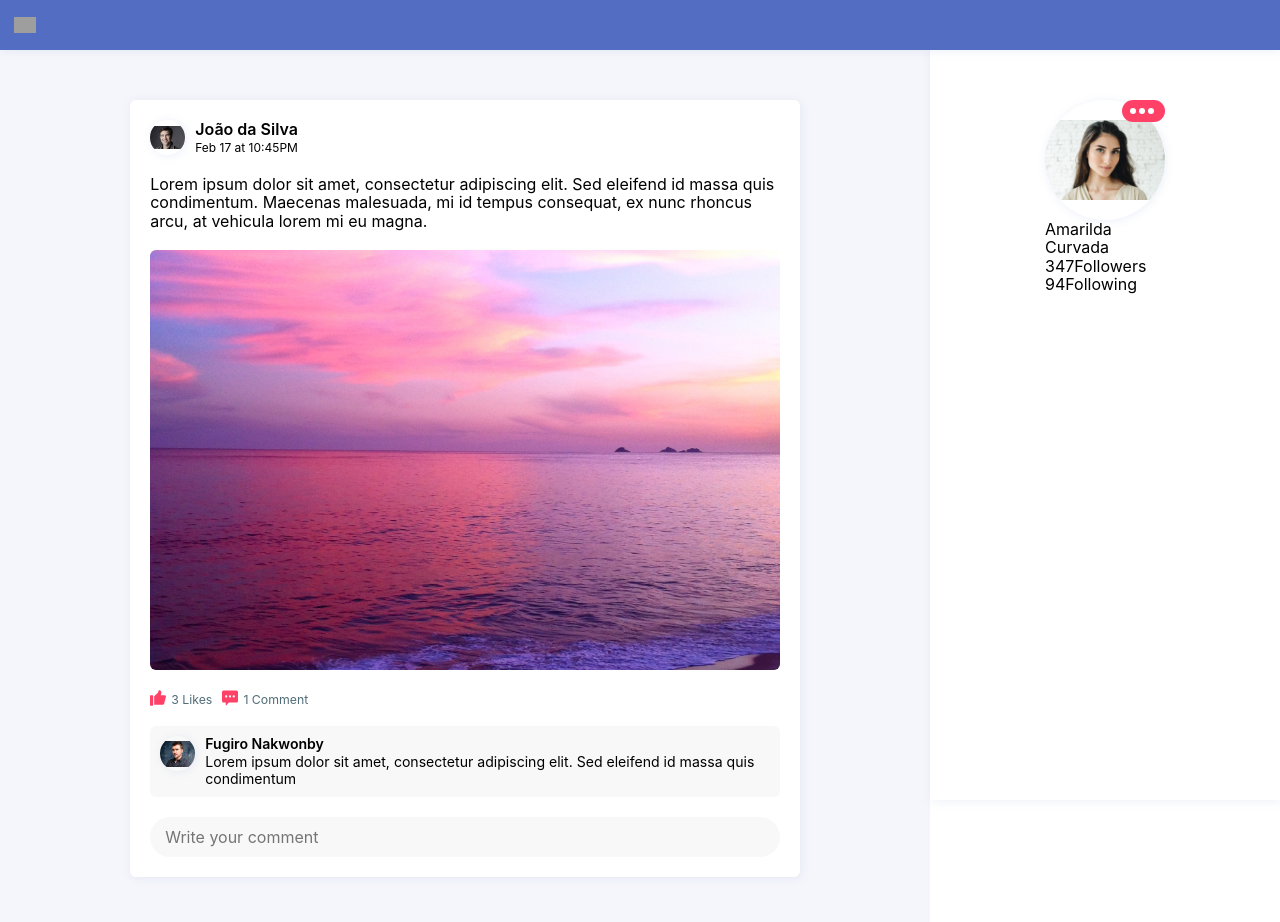
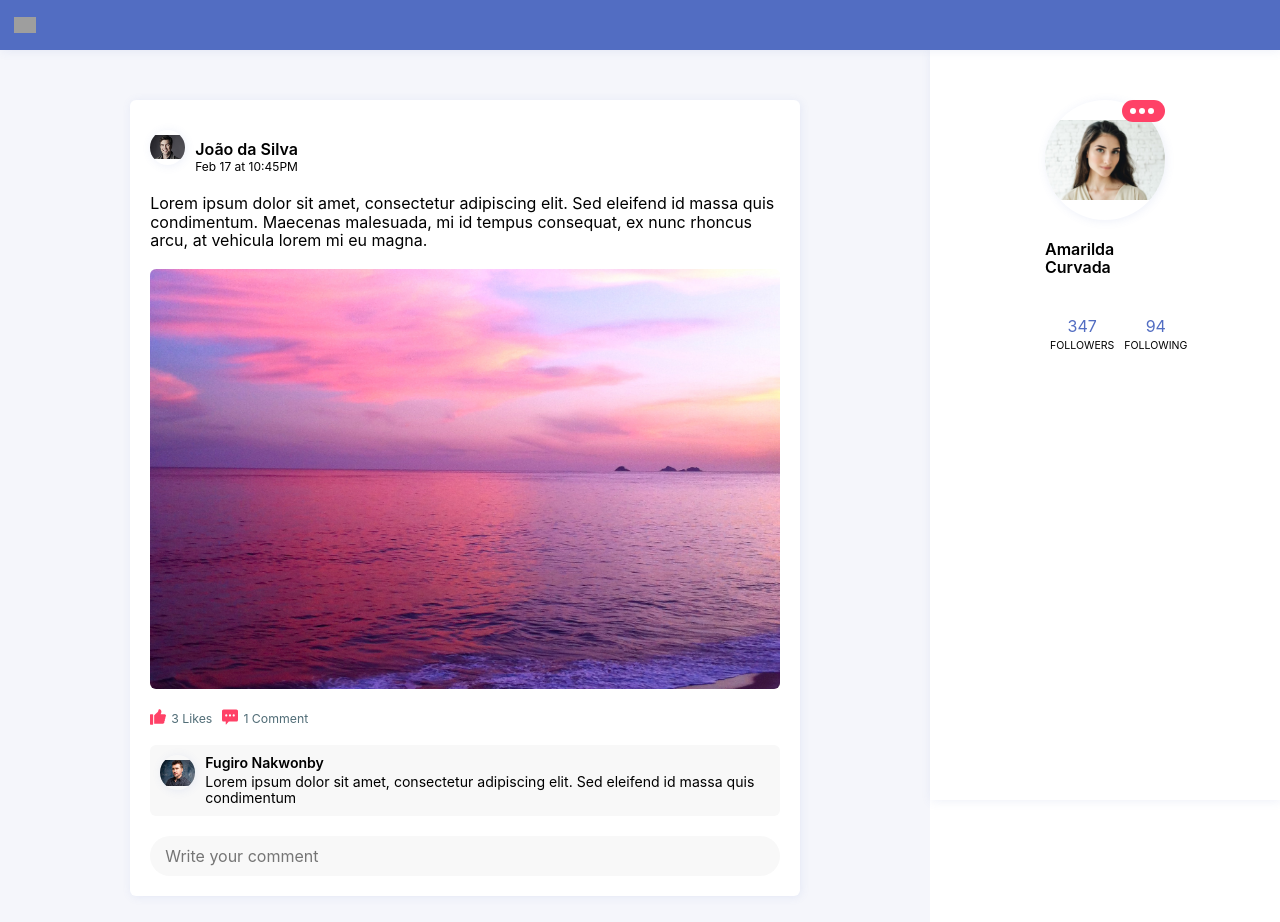
Before and after one commit to marciordj/react-facebook, a React (Create React App) app: page / in a window 1280 px wide. Shown: the top 922 px of the page. Built offline with nearby package versions, Linux system fonts and the light colour scheme; grey boxes are pictures that could not be loaded.

Commit message:
update style typing component

```diff
--- a/src/components/Main/ProfileSideBar/profile.css
+++ b/src/components/Main/ProfileSideBar/profile.css
@@ -1,7 +1,7 @@
 .profile {
   box-shadow: 1px 1px 10px rgba(82, 109, 194, 0.1);
 }
-.profile > .profile-image {
+.profile-image {
   width: 120px;
   height: 120px;
   margin: 0 auto;
@@ -9,7 +9,7 @@
   position: relative;
 }
 
-.profile > .profile-image .image-board {
+.profile-image .image-board {
   width: 120px;
   height: 120px;
   margin: 0 auto;
@@ -23,7 +23,7 @@
   box-shadow: 1px 1px 10px rgba(82, 109, 194, 0.1);
 }
 
-.profile > .profile-name {
+.profile-name {
   display: flex;
   align-items: center;
   justify-content: center;
@@ -35,12 +35,12 @@
   width: 100%;
 }
 
-.profile > .profile-info {
+.profile-info {
   display: flex;
   margin: 40px 0;
 }
 
-.profile > .profile-info > div {
+.profile-info > div {
   flex: 4;
   display: flex;
   flex-direction: column;
@@ -48,16 +48,16 @@
   justify-content: center;
 }
 
-.profile > .profile-info > div > span:nth-child(1) {
+.profile-info > div > span:nth-child(1) {
   color: #526DC2;
 }
-.profile > .profile-info > div > span:nth-child(2) {
+.profile-info > div > span:nth-child(2) {
   font-size: 0.66rem;
   text-transform: uppercase;
   padding: 5px;
 }
 
-.profile > .profile-share {
+.profile-share {
   display: flex;
   justify-content: center;
 }
```
